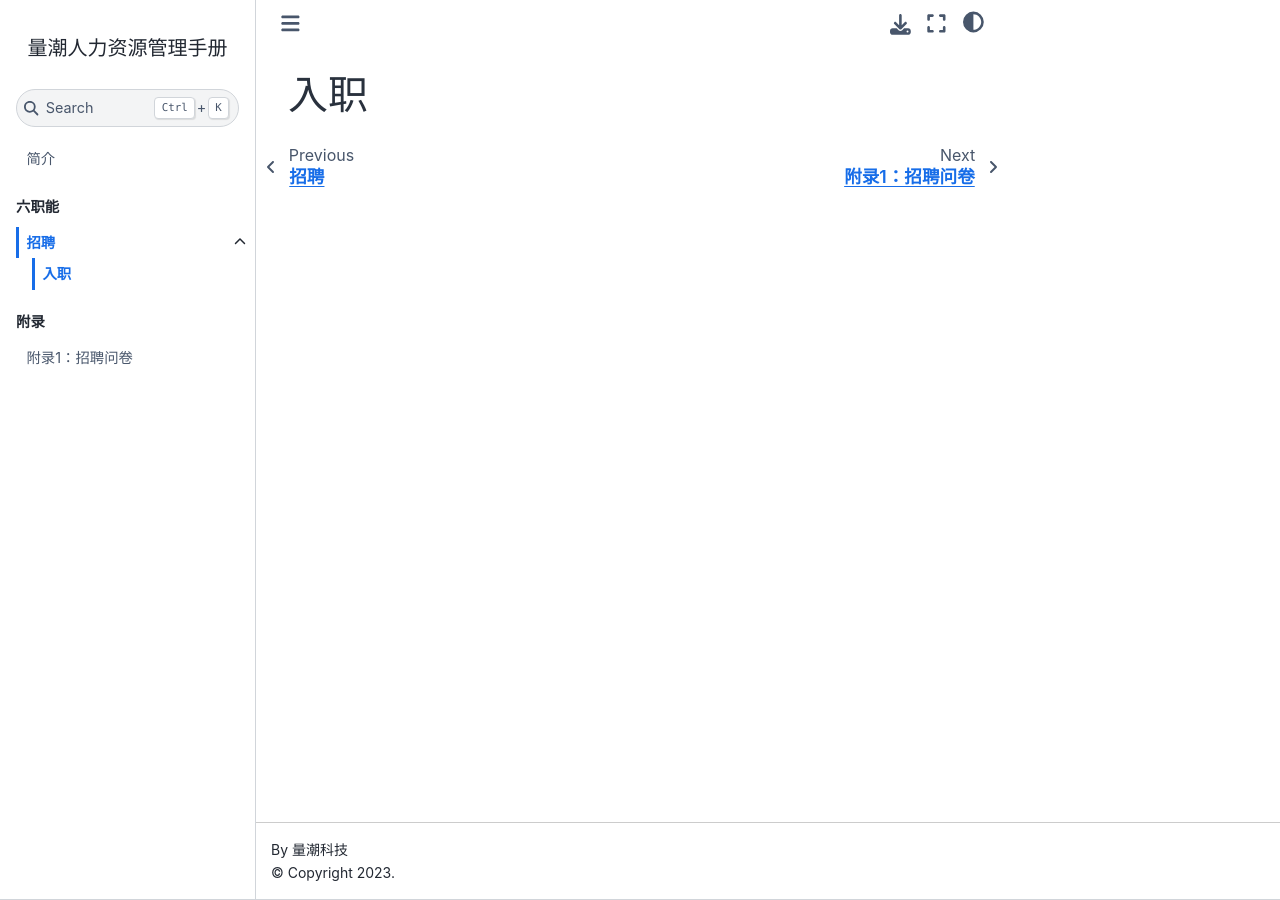
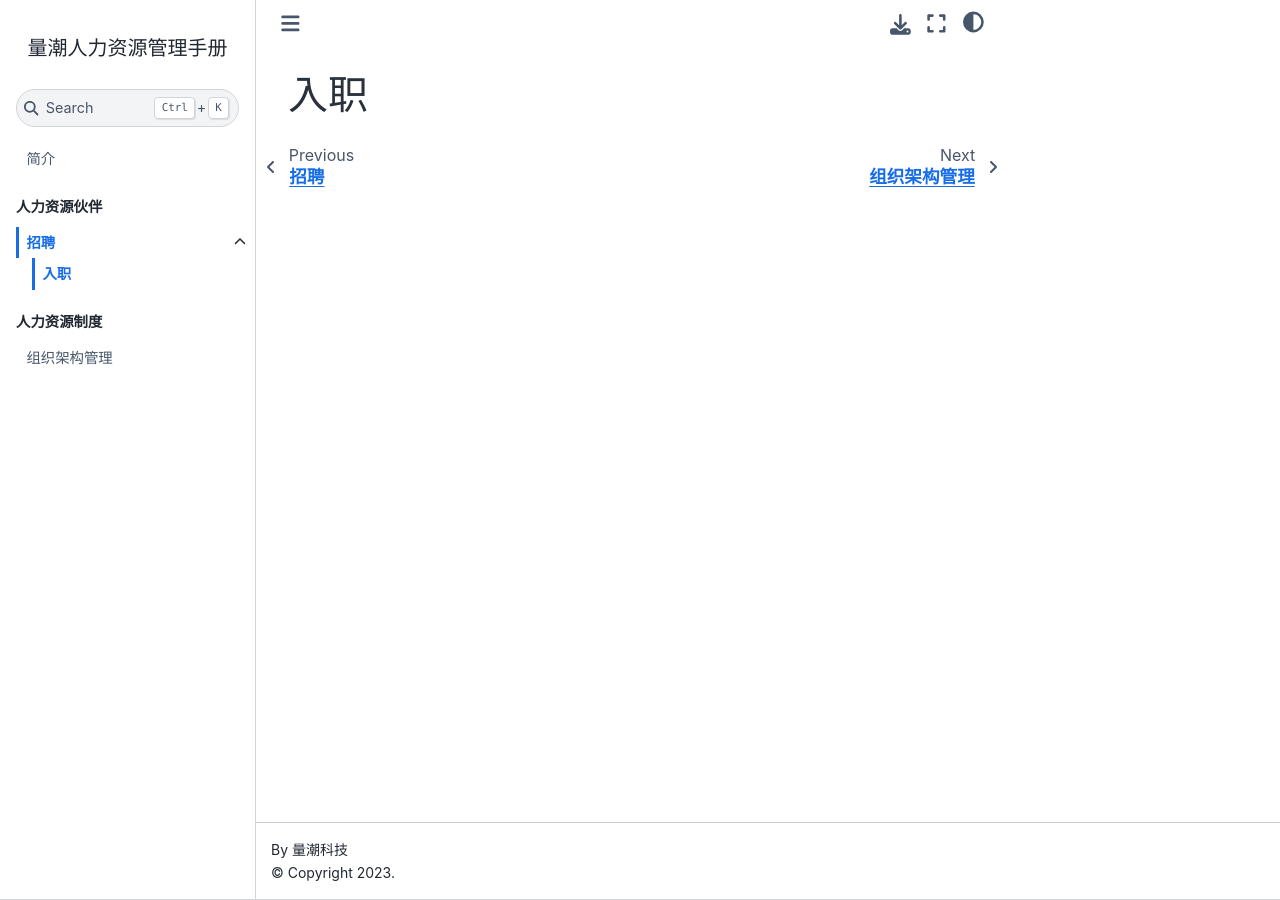
Before and after one commit to quanttide/quanttide-handbook-of-human-resources, a Jupyter Book: the page built from hrbp/recuirting/onboarding.md, in a window 1280 px wide. Built offline with Jupyter Book 1.0.4 settings and Sphinx 7.4.7 and the Sphinx Book theme 1.1.4, drawn with Linux system fonts in a browser that asks for light colours.

Commit message:
toc: 以人力资源三支柱划分手册提纲

```diff
--- a/_toc.yml
+++ b/_toc.yml
@@ -1,11 +1,11 @@
 format: jb-book
 root: index.md
 parts:
-  - caption: 六职能
+  - caption: 人力资源伙伴
     chapters:
-      - file: recuirting/README.md
+      - file: hrbp/recuirting/README.md
         sections:
-          - file: recuirting/onboarding.md
-  - caption: 附录
+          - file: hrbp/recuirting/onboarding.md
+  - caption: 人力资源制度
     chapters:
-      - file: appendix/recruitment_questionare.md
+      - file: coe/organizations/README.md
--- a/appendix/recruitment_questionare.md
+++ /dev/null
@@ -1,3 +0,0 @@
-# 附录1：招聘问卷
-
-## 团队协作
--- /dev/null
+++ b/coe/organizations/README.md
@@ -0,0 +1 @@
+# 组织架构管理
```
Also changed, not shown: hrbp/recuirting/README.md (renamed from recuirting/README.md), hrbp/recuirting/onboarding.md (renamed from recuirting/onboarding.md), 1 other file.
